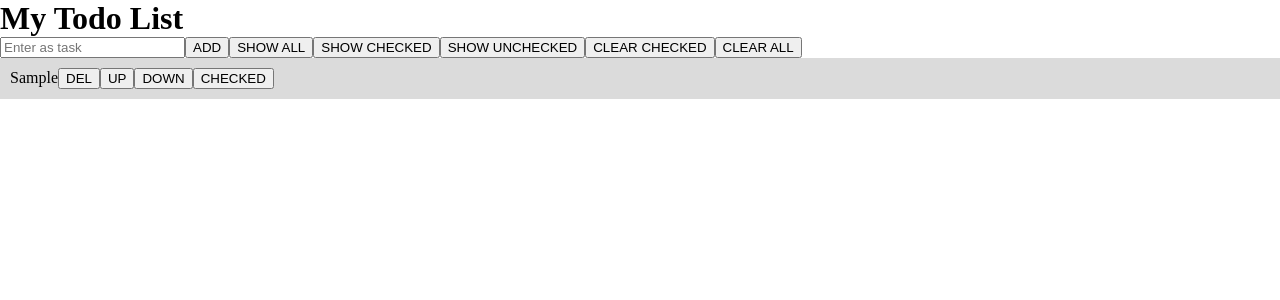
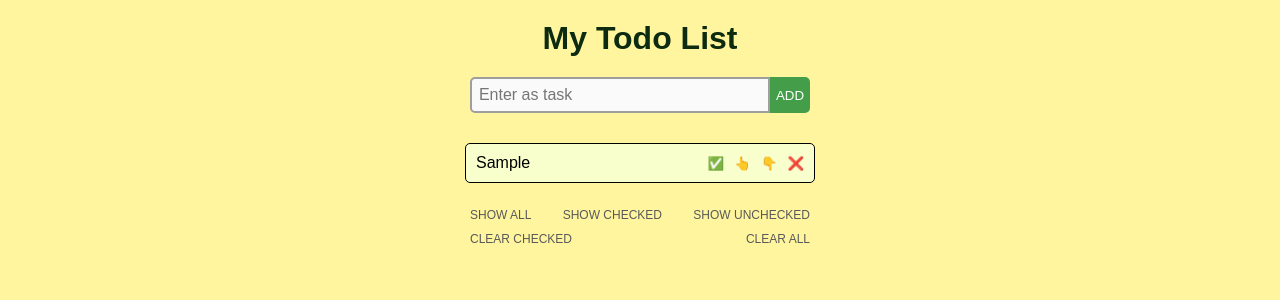
Before and after one commit to tasneem94/todo-app-react, a React (Vite) app: page / in a window 1280 px wide. Both pictures are taken after typing "Sample" into the empty fields and a click on the button "ADD". Shown: the top 300 px of the page. Built offline with nearby package versions, Linux system fonts and the light colour scheme.

Commit message:
added css

```diff
--- a/src/ToDoList.jsx
+++ b/src/ToDoList.jsx
@@ -17,6 +17,9 @@ export const ToDoList = () => {
     if (newTask.trim() !== "") {
       setTodoList((prevTodoList) => [...prevTodoList, task]);
       setNewTask("");
+      setTodoList((prevTodoList) =>
+        prevTodoList.map((task) => ({ ...task, hidden: false }))
+      );
     }
   };
 
@@ -96,69 +99,77 @@ export const ToDoList = () => {
           value={newTask}
           onChange={handleInputChange}
         />
-        <button className="add-task-btn btn" onClick={addTask}>
+        <button className="add-task-btn" onClick={addTask}>
           ADD
         </button>
-        <button className="btn" onClick={showAllTask}>
-          SHOW ALL
-        </button>
-        <button className="btn" onClick={showCheckedTask}>
-          SHOW CHECKED
-        </button>
-        <button className="btn" onClick={showUncheckedTask}>
-          SHOW UNCHECKED
-        </button>
-        <button className="btn" onClick={clearCheckedTask}>
-          CLEAR CHECKED
-        </button>
-        <button className="btn" onClick={clearAllTask}>
-          CLEAR ALL
-        </button>
       </div>
+
       <div className="task-tile">
         <ul>
           {todoList.map((task, index) => {
             if (!task.hidden) {
               return (
-                <li key={index}>
-                  <span
+                <li
+                  key={index}
+                  style={{
+                    backgroundColor: task.checked
+                      ? "hsl(67, 61%, 71%)"
+                      : "hsl(67, 100%, 90%)",
+                  }}
+                >
+                  <div
                     className="text"
                     style={{
                       textDecoration: task.checked ? "line-through" : "",
+                      color: task.checked ? "hsl(124, 40%, 44%)" : "",
                     }}
                   >
                     {task.taskName}
-                  </span>
-                  <button
-                    className="del-btn btn"
-                    onClick={() => delTask(index)}
-                  >
-                    DEL
-                  </button>
-                  <button
-                    className="up-btn btn"
-                    onClick={() => moveTaskUp(index)}
-                  >
-                    UP
-                  </button>
-                  <button
-                    className="down-btn btn"
-                    onClick={() => moveTaskDown(index)}
-                  >
-                    DOWN
-                  </button>
-                  <button
-                    className="chekced-btn btn"
-                    onClick={() => checkedTask(index)}
-                  >
-                    CHECKED
-                  </button>
+                  </div>
+                  <div className="btn-container">
+                    <button className="btn" onClick={() => checkedTask(index)}>
+                      ✅
+                    </button>
+
+                    <button className="btn" onClick={() => moveTaskUp(index)}>
+                      👆
+                    </button>
+                    <button className="btn" onClick={() => moveTaskDown(index)}>
+                      👇
+                    </button>
+                    <button className="btn" onClick={() => delTask(index)}>
+                      ❌
+                    </button>
+                  </div>
                 </li>
               );
             }
           })}
         </ul>
       </div>
+      {todoList.length > 0 && (
+        <>
+          <div className="show-btn-container">
+            <button className="btn" onClick={showAllTask}>
+              SHOW ALL
+            </button>
+            <button className="btn" onClick={showCheckedTask}>
+              SHOW CHECKED
+            </button>
+            <button className="btn" onClick={showUncheckedTask}>
+              SHOW UNCHECKED
+            </button>
+          </div>
+          <div className="clear-btn-container">
+            <button className="btn" onClick={clearCheckedTask}>
+              CLEAR CHECKED
+            </button>
+            <button className="btn" onClick={clearAllTask}>
+              CLEAR ALL
+            </button>
+          </div>
+        </>
+      )}
     </div>
   );
 };
--- a/src/index.css
+++ b/src/index.css
@@ -1,7 +1,55 @@
 * {
   margin: 0;
-  /* padding: 0; */
   box-sizing: border-box;
+  font-family: Arial, Helvetica, sans-serif;
+}
+
+body {
+  background-color: hsl(54, 100%, 81%);
+}
+
+.to-do-list {
+  width: 400px;
+  margin: 0 auto;
+  display: flex;
+  flex-direction: column;
+  align-items: center;
+}
+
+h1 {
+  margin: 20px 0;
+  color: hsl(126, 55%, 11%);
+}
+
+.add-task {
+  display: flex;
+  margin-bottom: 10px;
+}
+
+input {
+  width: 300px;
+  padding: 7px;
+  font-size: 16px;
+  border: 2px solid hsl(0, 0%, 62%);
+  border-radius: 5px 0 0 5px;
+  background-color: hsl(0, 0%, 98%);
+}
+
+.add-task-btn {
+  background-color: hsl(124, 40%, 44%);
+  color: hsl(0, 0%, 100%);
+  border: none;
+  border-radius: 0 5px 5px 0;
+}
+
+.add-task-btn:hover {
+  background-color: hsla(124, 40%, 44%, 90%);
+  cursor: pointer;
+}
+
+.btn:hover {
+  opacity: 80%;
+  cursor: pointer;
 }
 
 ul {
@@ -9,11 +57,41 @@ ul {
   padding: 0;
 }
 
-/* .to-do-list {
-} */
+.text {
+  max-width: 65%;
+}
 
 li {
-  background-color: hsl(0, 0%, 86%);
-  margin-bottom: 10px;
+  display: flex;
+  justify-content: space-between;
+  align-items: center;
+  background-color: hsl(67, 61%, 71%);
+  width: 350px;
+  margin: 20px 0;
   padding: 10px;
+  border: 1px solid black;
+  border-radius: 5px;
+  word-wrap: break-word;
 }
+
+.btn {
+  padding: 0;
+  padding-left: 10px;
+  background-color: transparent;
+  border: none;
+}
+
+.clear-btn-container,
+.show-btn-container {
+  width: 90%;
+  display: flex;
+  justify-content: space-between;
+  margin: 5px 0;
+  padding-right: 10px;
+}
+
+.clear-btn-container .btn,
+.show-btn-container .btn {
+  font-size: 12px;
+  color: hsl(0, 0%, 35%);
+}
```
